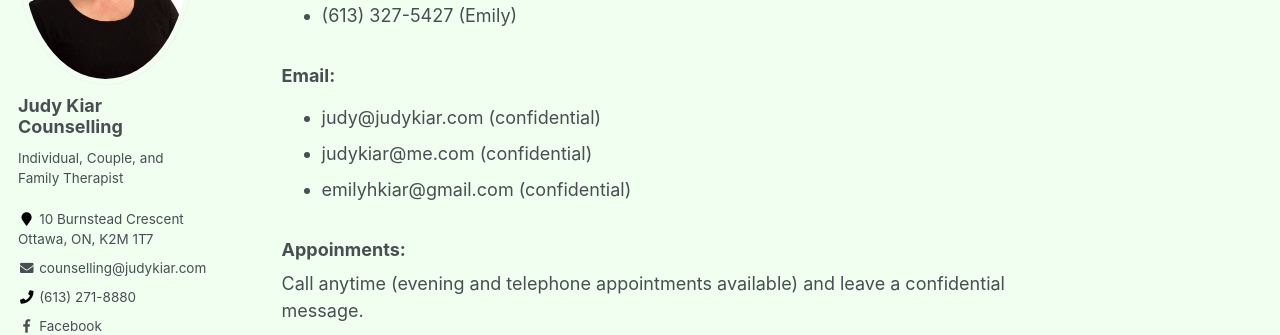
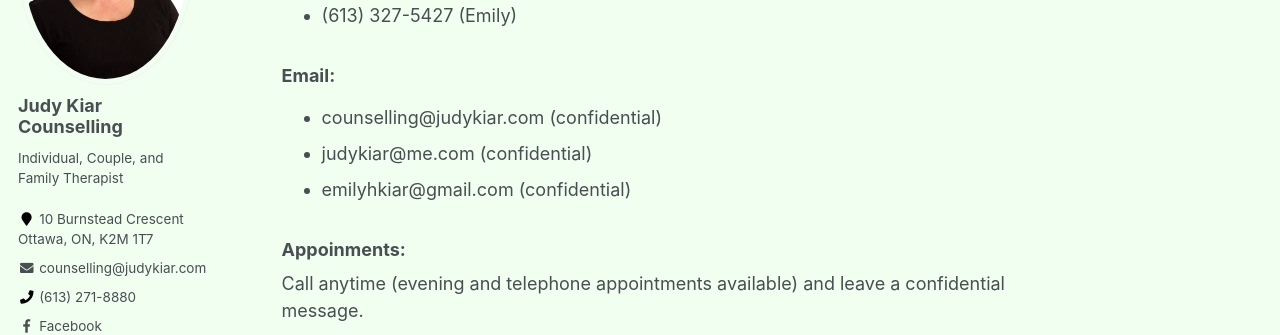
Before and after one commit to judykiar/judykiar.github.io, a Jekyll site: the page built from _pages/contact-us.md, in a window 1280 px wide and 900 px high. Shown: the part 270-605 px from the top of the window. Built offline with Jekyll 4.4.1, drawn with Linux system fonts in a browser that asks for light colours.

Commit message:
Update contact-us.md

```diff
--- a/_pages/contact-us.md
+++ b/_pages/contact-us.md
@@ -16,7 +16,7 @@ redirect_from:
 
 ### Email:
 
-- judy@judykiar.com (confidential)
+- counselling@judykiar.com (confidential)
 - judykiar@me.com (confidential)
 - emilyhkiar@gmail.com (confidential)
 
```
